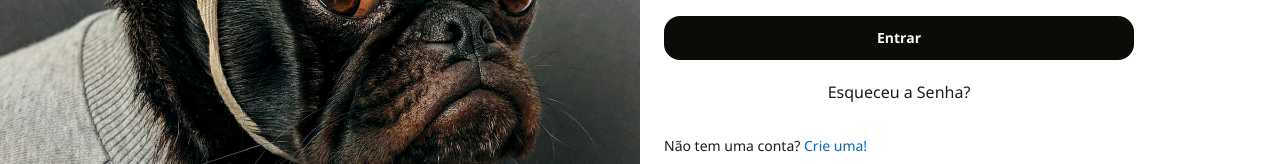
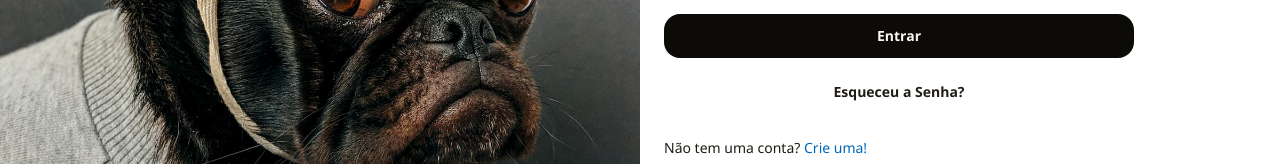
Before and after one commit to allangdasilva/react-dogs, a React (Vite) app: page /login in a window 1280 px wide. Shown: the part 530-694 px from the top of the page. Built offline with nearby package versions, Linux system fonts and the light colour scheme.

Commit message:
fix: extrai estilo dos botões relacionado ao formulário para o arquivo global de estilos, com intuito de  melhor reutilização

```diff
--- a/src/components/form/ButtonSubmit.tsx
+++ b/src/components/form/ButtonSubmit.tsx
@@ -12,7 +12,7 @@ const ButtonSubmit = ({ children, ...props }: ButtonProps) => {
       {...props}
       className={clsx(
         props.className,
-        "py-3 font-body-sm font-semibold rounded-base cursor-pointer text-base-100 bg-base-900 hover:bg-base-700/90 focus:bg-base-700/90  transition-colors ease-in",
+        "button-form text-base-100 bg-base-900 hover:bg-base-700/90 focus:bg-base-700/90",
       )}
       type="submit"
     >
--- a/src/components/login/Login.tsx
+++ b/src/components/login/Login.tsx
@@ -1,7 +1,6 @@
 import { Link } from "@tanstack/react-router";
 import clsx from "clsx";
 import PageTitle from "../PageTitle";
-import AnchorRouter from "../AnchorRouter";
 import LoginForm from "../../features/auth/components/LoginForm";
 
 const Login = () => {
@@ -16,12 +15,12 @@ const Login = () => {
 
         <LoginForm />
 
-        <AnchorRouter
+        <Link
           to="/"
-          className="mt-3 text-center rounded-base text-base-700 hover:bg-base-300 focus:bg-base-300"
+          className="button-form mt-3 text-base-700 hover:bg-base-300 focus:bg-base-300"
         >
           Esqueceu a Senha?
-        </AnchorRouter>
+        </Link>
 
         <p className="mt-6 font-body-sm text-base-700">
           Não tem uma conta?{" "}
--- a/src/index.css
+++ b/src/index.css
@@ -53,6 +53,10 @@
   @apply max-w-255 mx-auto;
 }
 
+@utility button-form {
+  @apply py-3 font-body-sm font-semibold text-center rounded-base cursor-pointer transition-colors ease-in;
+}
+
 @utility font-anchor-base {
   @apply text-[0.625rem] leading-3;
 }
```
